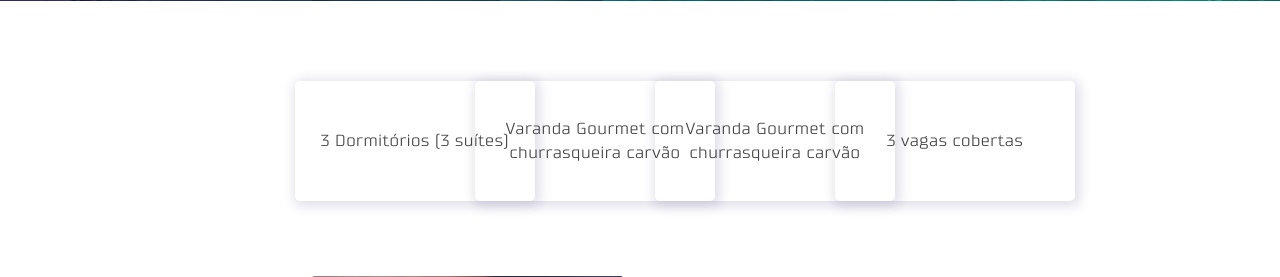
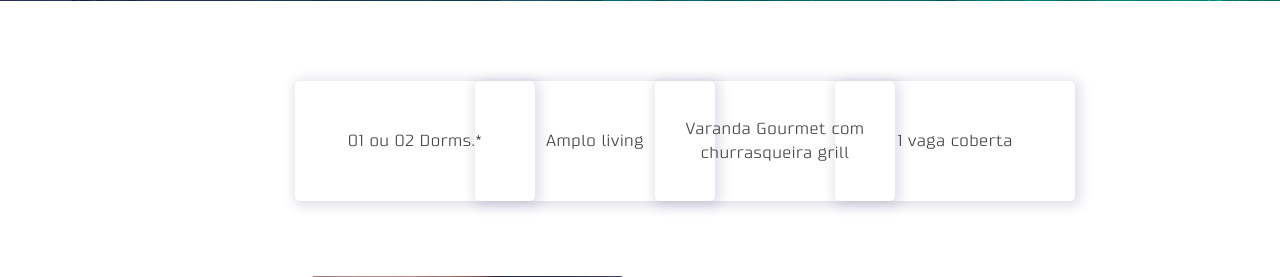
Before and after one commit to versaodetestes/lemonde, a PHP site: page /apartamento-48.php in a window 1280 px wide. Shown: the part 936-1213 px from the top of the page. Run offline with PHP 8.4, Linux system fonts and the light colour scheme.

Commit message:
Apartamentos features

```diff
--- a/apartamento-48.php
+++ b/apartamento-48.php
@@ -26,22 +26,22 @@
 		<div class="row justify-content-center">
 			<div class="col-md-3 col-6">
 				<div class="feature feature-apto ">
-					3 Dormitórios (3 suítes)
+					01 ou 02 Dorms.*
 				</div>
 			</div>
 			<div class="col-md-3 col-6">
 				<div class="feature feature-apto">
-					Varanda Gourmet com churrasqueira carvão
+					Amplo living
 				</div>
 			</div>
 			<div class="col-md-3 col-6">
 				<div class="feature feature-apto">
-					Varanda Gourmet com churrasqueira carvão
+					Varanda Gourmet com churrasqueira grill
 				</div>
 			</div>
 			<div class="col-md-3 col-6">
 				<div class="feature feature-apto">
-					3 vagas cobertas
+					1 vaga coberta
 				</div>
 			</div>
 		</div>
--- a/apartamento-duplex-101.php
+++ b/apartamento-duplex-101.php
@@ -26,7 +26,7 @@
 		<div class="row justify-content-center">
 			<div class="col-md-3 col-6">
 				<div class="feature feature-apto ">
-					3 Dormitórios (3 suítes)
+					03 Dorms. (1 Suíte)
 				</div>
 			</div>
 			<div class="col-md-3 col-6">
@@ -36,12 +36,12 @@
 			</div>
 			<div class="col-md-3 col-6">
 				<div class="feature feature-apto">
-					Varanda Gourmet com churrasqueira carvão
+					Depósito Privativo 5m²
 				</div>
 			</div>
 			<div class="col-md-3 col-6">
 				<div class="feature feature-apto">
-					3 vagas cobertas
+					2 vagas cobertas
 				</div>
 			</div>
 		</div>
--- a/apartamento-duplex-129.php
+++ b/apartamento-duplex-129.php
@@ -26,7 +26,7 @@
 		<div class="row justify-content-center">
 			<div class="col-md-3">
 				<div class="feature feature-apto ">
-					3 Dormitórios (3 suítes)
+					03 Dorms. (03 Suítes)
 				</div>
 			</div>
 			<div class="col-md-3">
@@ -36,7 +36,7 @@
 			</div>
 			<div class="col-md-3">
 				<div class="feature feature-apto">
-					Varanda Gourmet com churrasqueira carvão
+					Depósito Privativo 5m²
 				</div>
 			</div>
 			<div class="col-md-3">
```
Also changed, not shown: apartamento-62.php (+4 -4 lines).
